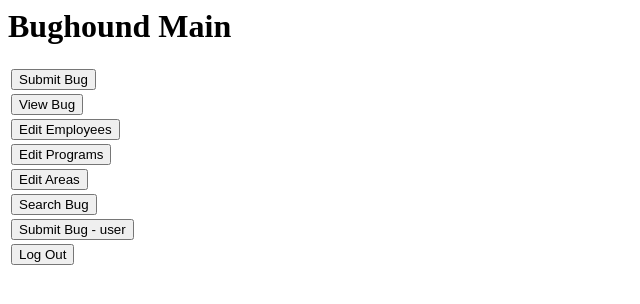
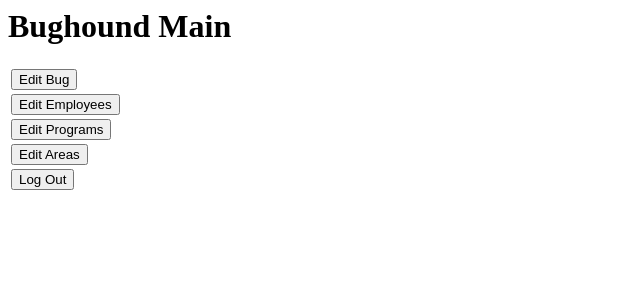
Before and after one commit to iwilliamlee/BugHound, a PHP site: page / in a window 1280 px wide. Shown: the top 304 px of the page, without its empty margins (0-640 px from the left). Run offline with PHP 8.4, Linux system fonts and the light colour scheme; the visitor is signed in with stand-in values (Sample User, id 1).

Commit message:
- Fixed bug_view.php create button - Removed extra buttons from index.php

```diff
--- a/index.php
+++ b/index.php
@@ -23,10 +23,7 @@
         </script>
 		<table>
 			<tr><td>
-				<input type="button" onclick="window.location.href = './report/Bug_Report_Admin.php';" value="Submit Bug", id="bug"/>
-			</td></tr>
-			<tr><td>
-				<input type="button" onclick="window.location.href = './report/bug_view.php';" value="View Bug", id="bug"/>
+				<input type="button" onclick="window.location.href = './report/bug_view.php';" value="Edit Bug", id="bug"/>
 			</td></tr>
 			<tr><td>
 				<input type="button" onclick="window.location.href = './employee/View_Employee.php';" value="Edit Employees", id="bug"/>
@@ -38,12 +35,6 @@
 				<input type="button" onclick="window.location.href = './area/area.php';" value="Edit Areas", id="bug"/>
 			</td></tr>
 			<tr><td>
-				<input type="button" onclick="window.location.href = './report/bug_search.php';" value="Search Bug", id="bug"/>
-			</td></tr>
-			<tr><td>
-				<input type="button" onclick="window.location.href = './report/Bug_Report_User.php';" value="Submit Bug - user", id="bug"/>
-			</td></tr>
-			<tr><td>
 				<input type="button" onclick="logOut()" value="Log Out" id=logout/>
 			</td></tr>
     </body>
--- a/report/bug_view.php
+++ b/report/bug_view.php
@@ -278,7 +278,8 @@
         <p><INPUT type="button" value="Go Home" id=button1 name=button1 onclick="go_home()">
         <script language=Javascript>
             function create() {
-                window.location.replace("./bug_report.php");
+                var reportPage='<?php echo $createPage;?>';
+                window.location.replace("./" + reportPage);
             }
             function go_home() {
                 window.location.replace("../index.php");
```
